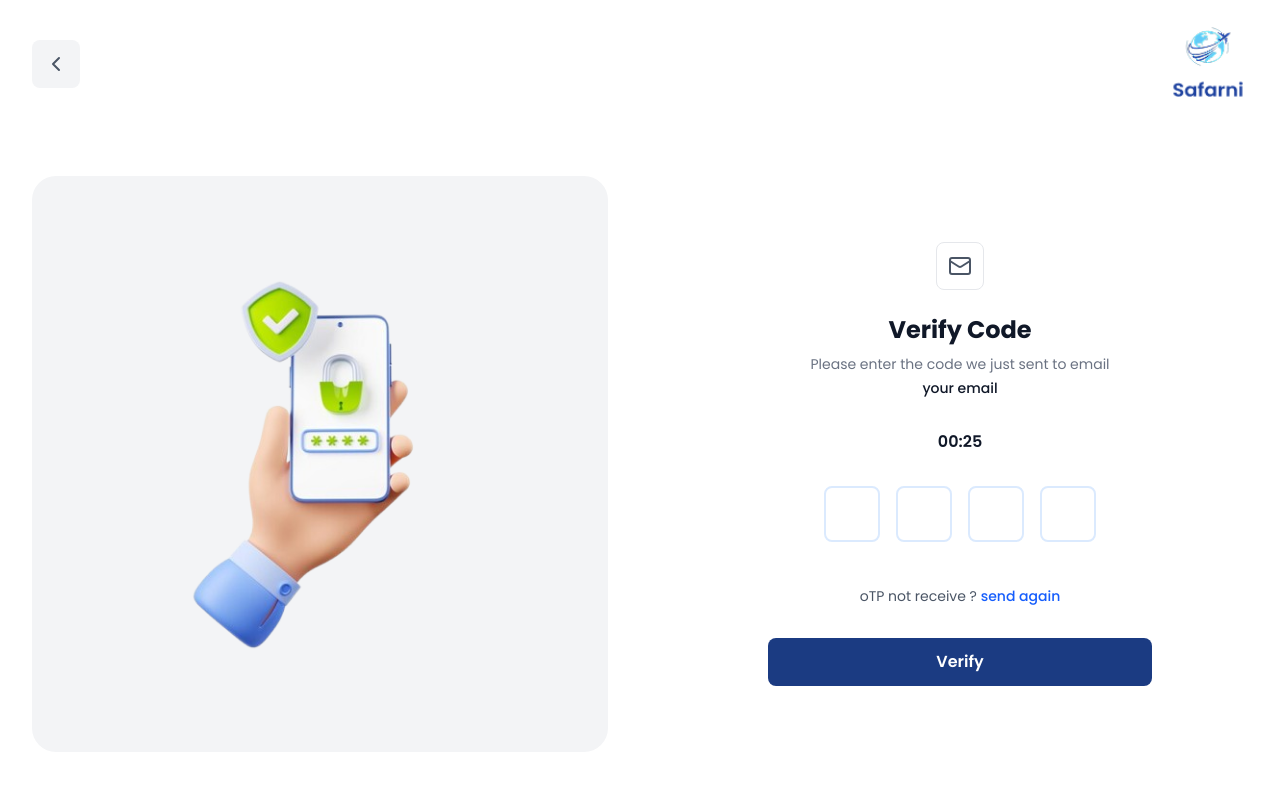
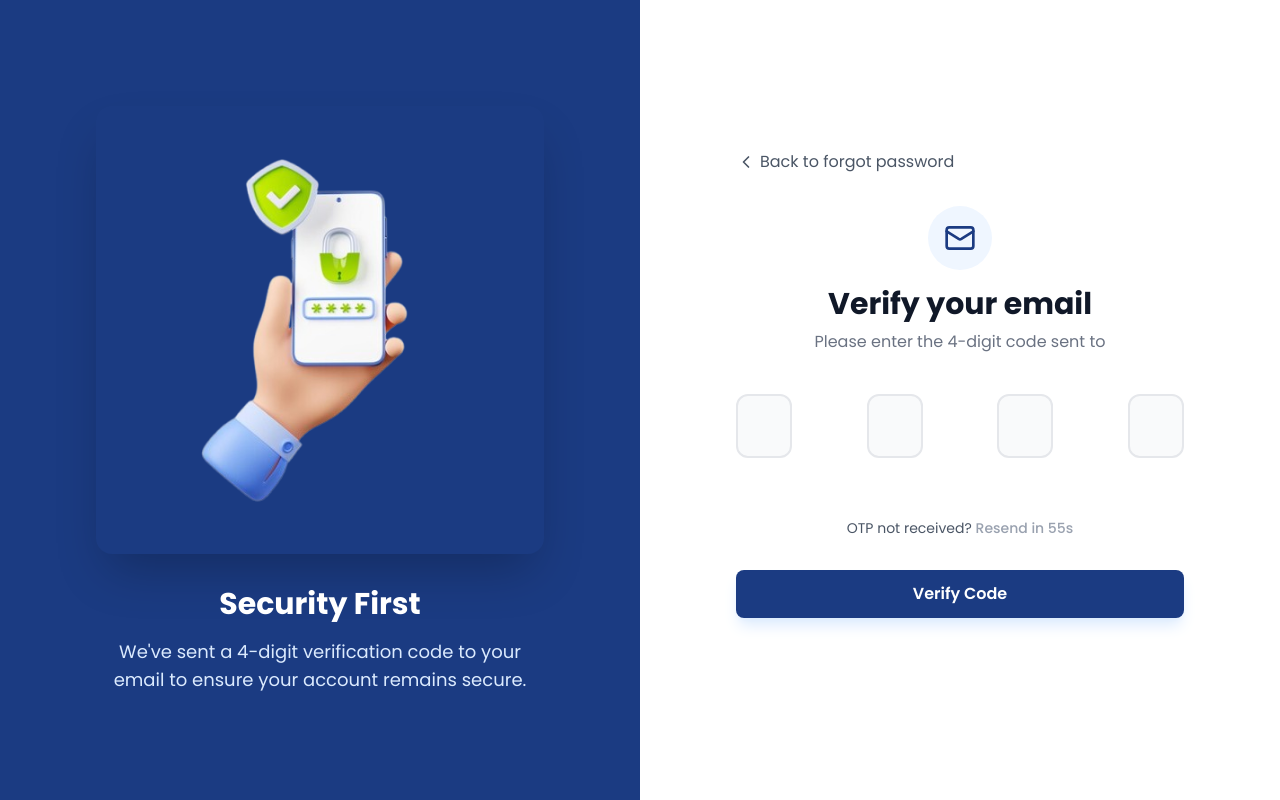
Before and after one commit to Huma-volve/R8_react1_safarni, a React (Vite) app in the folder safarni/: page /otp in a window 1280 px wide. Built offline with nearby package versions, Linux system fonts and the light colour scheme.

Commit message:
add changes ui

```diff
--- a/safarni/src/component/Navbar.tsx
+++ b/safarni/src/component/Navbar.tsx
@@ -15,6 +15,15 @@ const Navbar = () => {
     } finally {
       logout(); // Clear local state and redirect
     }
+  };
+
+  const getInitials = (name: string) => {
+    if (!name) return "??";
+    const parts = name.trim().split(" ");
+    if (parts.length >= 2) {
+      return (parts[0][0] + parts[parts.length - 1][0]).toUpperCase();
+    }
+    return name.substring(0, 2).toUpperCase();
   };
 
   return (
@@ -64,22 +73,30 @@ const Navbar = () => {
 
             {/* User Avatar */}
             <button className="relative group">
-              <div className="w-10 h-10 rounded-full bg-gray-200 overflow-hidden ring-2 ring-gray-200 group-hover:ring-blue-400 transition">
+              <div className="w-10 h-10 rounded-full bg-blue-600 flex items-center justify-center overflow-hidden ring-2 ring-blue-100 group-hover:ring-blue-400 transition shadow-sm">
                 {user?.avatar ? (
                   <img
                     src={user.avatar}
                     alt={user.name || "User"}
                     className="w-full h-full object-cover"
                     onError={(e) => {
-                      e.currentTarget.src = "src/assets/Avatar.png";
+                      // Fallback to initials if image fails
+                      const target = e.currentTarget;
+                      const parent = target.parentElement;
+                      if (parent) {
+                        target.style.display = "none";
+                        const span = document.createElement("span");
+                        span.className =
+                          "text-white font-bold text-sm select-none";
+                        span.innerText = getInitials(user?.name || "");
+                        parent.appendChild(span);
+                      }
                     }}
                   />
                 ) : (
-                  <img
-                    src="src/assets/Avatar.png"
-                    alt="User"
-                    className="w-full h-full object-cover"
-                  />
+                  <span className="text-white font-bold text-sm select-none">
+                    {getInitials(user?.name || "Guest")}
+                  </span>
                 )}
               </div>
               {/* User name tooltip */}
--- a/safarni/src/pages/auth/Otp.tsx
+++ b/safarni/src/pages/auth/Otp.tsx
@@ -5,7 +5,7 @@ import { ChevronLeft, Mail } from "lucide-react";
 import { useForm } from "react-hook-form";
 import { yupResolver } from "@hookform/resolvers/yup";
 import * as yup from "yup";
-import { verifyOtp } from "@/services/post";
+import { verifyOtp, forgotPassword } from "@/services/post";
 import type { VerifyOtpPayload } from "@/services/post";
 import { useAuth } from "@/hooks/useAuth";
 import { toast } from "react-toastify";
@@ -23,7 +23,7 @@ export default function Otp() {
   const email = searchParams.get("email") || "";
   const type = searchParams.get("type");
   const [otp, setOtp] = useState(["", "", "", ""]);
-  const [timer, setTimer] = useState(30);
+  const [timer, setTimer] = useState(60);
   const inputRefs = useRef<(HTMLInputElement | null)[]>([]);
   const [isLoading, setIsLoading] = useState(false);
   const [error, setError] = useState<string | null>(null);
@@ -126,6 +126,21 @@ export default function Otp() {
     }
   };
 
+  const handleResend = async () => {
+    if (timer > 0 || !email) return;
+
+    try {
+      setIsLoading(true);
+      await forgotPassword({ email });
+      setTimer(60);
+      toast.success("A new code has been sent to your email!");
+    } catch (err: any) {
+      toast.error(err.response?.data?.message || "Failed to resend code.");
+    } finally {
+      setIsLoading(false);
+    }
+  };
+
   const formatTime = (time: number) => {
     const minutes = Math.floor(time / 60);
     const seconds = time % 60;
@@ -135,52 +150,45 @@ export default function Otp() {
   };
 
   return (
-    <div className="min-h-screen bg-white flex flex-col">
-      {/* Header with Logo and Back Button */}
-      <div className="flex justify-between items-center px-8 py-6">
-        <Link
-          to="/GetStarted"
-          className="bg-gray-100 hover:bg-gray-200 text-gray-600 rounded-lg p-3 transition-colors"
-        >
-          <ChevronLeft size={24} />
-        </Link>
-        <div></div>
-        <img src="/logo.png" alt="Safarni" className="w-20 h-20" />
-      </div>
-
-      {/* Main Content */}
-      <div className="flex-1 flex">
-        {/* Left Side - Login Image with Background */}
-        <div className="hidden lg:flex lg:w-1/2 items-center justify-center px-8">
-          <div className="bg-gray-100 rounded-3xl p-12 w-full max-w-xl flex items-center justify-center">
+    <div className="min-h-screen bg-gray-50 flex flex-col md:flex-row">
+      {/* Left Side - Image (Hidden on Mobile) */}
+      <div className="hidden md:flex md:w-1/2 bg-[#1b3b82] items-center justify-center p-12">
+        <div className="max-w-md text-center">
           <img
             src={loginImage}
-              alt="login"
-              className="w-full h-auto object-contain"
+            alt="OTP Verification"
+            className="w-full h-auto mb-8 rounded-2xl shadow-2xl"
           />
+          <h2 className="text-3xl font-bold text-white mb-4">Security First</h2>
+          <p className="text-blue-100 text-lg">
+            We've sent a 4-digit verification code to your email to ensure your
+            account remains secure.
+          </p>
         </div>
       </div>
 
-        {/* Right Side - Otp Form */}
-        <div className="w-full lg:w-1/2 flex items-center justify-center px-8 py-8">
-          <div className="w-full max-w-sm">
-            {/* Mail Icon */}
-            <div className="flex justify-center mb-6">
-              <div className="w-12 h-12 border border-gray-200 rounded-lg flex items-center justify-center">
-                <Mail className="w-6 h-6 text-gray-600" />
+      {/* Right Side - Form */}
+      <div className="w-full md:w-1/2 flex items-center justify-center p-6 md:p-12 bg-white">
+        <div className="w-full max-w-md">
+          {/* Back Button */}
+          <Link
+            to="/forgot-password"
+            className="inline-flex items-center text-gray-600 hover:text-[#1b3b82] mb-8 transition-colors group"
+          >
+            <ChevronLeft className="w-5 h-5 mr-1 group-hover:-translate-x-1 transition-transform" />
+            <span>Back to forgot password</span>
+          </Link>
+
+          <div className="mb-10 text-center">
+            <div className="inline-flex items-center justify-center w-16 h-16 bg-blue-50 rounded-full mb-4">
+              <Mail className="w-8 h-8 text-[#1b3b82]" />
             </div>
-            </div>
-
-            {/* Header Text */}
-            <div className="text-center mb-8">
-              <h1 className="text-2xl font-bold text-gray-900 mb-2">
-                Verify Code
+            <h1 className="text-3xl font-bold text-gray-900 mb-2">
+              Verify your email
             </h1>
-              <p className="text-gray-500 text-sm">
-                Please enter the code we just sent to email
-              </p>
-              <p className="text-gray-900 font-medium text-sm mt-1">
-                {email || "your email"}
+            <p className="text-gray-500">
+              Please enter the 4-digit code sent to{" "}
+              <span className="font-semibold text-gray-900">{email}</span>
             </p>
           </div>
 
@@ -191,18 +199,10 @@ export default function Otp() {
             </div>
           )}
 
-            {/* Timer */}
-            <div className="text-center mb-8">
-              <span className="text-gray-900 font-semibold">
-                {formatTime(timer)}
-              </span>
-            </div>
-
-            {/* OTP Form */}
           <form onSubmit={handleSubmit(onSubmit)}>
-              {/* OTP Inputs */}
-              <div className="flex justify-center gap-4 mb-2">
-                {otp.map((digit, index) => (
+            <div className="mb-8">
+              <div className="flex justify-between gap-3 mb-6">
+                {[0, 1, 2, 3].map((index) => (
                   <input
                     key={index}
                     ref={(el) => {
@@ -210,12 +210,12 @@ export default function Otp() {
                     }}
                     type="text"
                     maxLength={1}
-                    value={digit}
+                    value={otp[index]}
                     onChange={(e) => handleChange(index, e.target.value)}
                     onKeyDown={(e) => handleKeyDown(index, e)}
-                    className={`w-14 h-14 border-2 ${
-                      errors.otp ? "border-red-500" : "border-blue-100"
-                    } rounded-lg text-center text-xl font-semibold text-blue-600 focus:border-blue-500 focus:outline-none transition-colors caret-blue-600`}
+                    className={`w-14 h-16 text-center text-2xl font-bold border-2 rounded-xl focus:border-[#1b3b82] focus:ring-0 transition-all bg-gray-50 focus:bg-white ${
+                      errors.otp ? "border-red-500" : "border-gray-200"
+                    }`}
                   />
                 ))}
               </div>
@@ -233,13 +233,21 @@ export default function Otp() {
               {/* Resend Link */}
               <div className="text-center mb-8">
                 <p className="text-sm text-gray-600">
-                  oTP not receive ?{" "}
+                  OTP not received?{" "}
+                  {timer > 0 ? (
+                    <span className="text-gray-400 font-medium">
+                      Resend in {timer}s
+                    </span>
+                  ) : (
                     <button
                       type="button"
-                    className="text-blue-600 hover:underline font-medium"
+                      onClick={handleResend}
+                      disabled={isLoading}
+                      className="text-blue-600 hover:underline font-medium disabled:opacity-50"
                     >
-                    send again
+                      Send again
                     </button>
+                  )}
                 </p>
               </div>
 
@@ -247,7 +255,7 @@ export default function Otp() {
               <button
                 type="submit"
                 disabled={isLoading}
-                className="w-full bg-[#1b3b82] text-white py-3 rounded-lg font-semibold hover:bg-[#152e66] transition-all disabled:opacity-50"
+                className="w-full bg-[#1b3b82] text-white py-3 rounded-lg font-semibold hover:bg-[#152e66] transition-all disabled:opacity-50 shadow-lg shadow-blue-100"
               >
                 {isLoading ? (
                   <div className="flex items-center justify-center gap-2">
@@ -255,11 +263,11 @@ export default function Otp() {
                     <span>Verifying...</span>
                   </div>
                 ) : (
-                  "Verify"
+                  "Verify Code"
                 )}
               </button>
+            </div>
           </form>
-          </div>
         </div>
       </div>
     </div>
```
Lines whose indentation alone changed are shown as unchanged.
